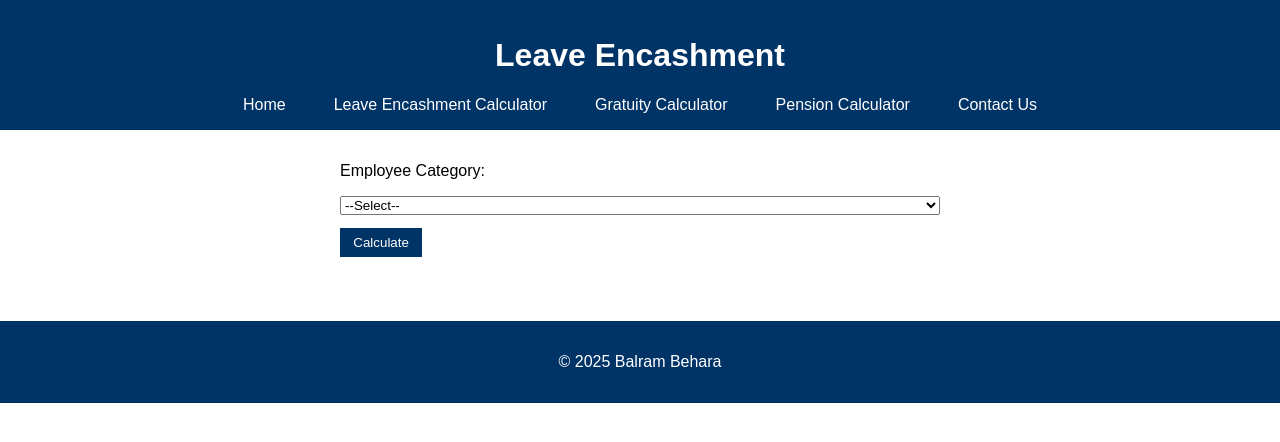
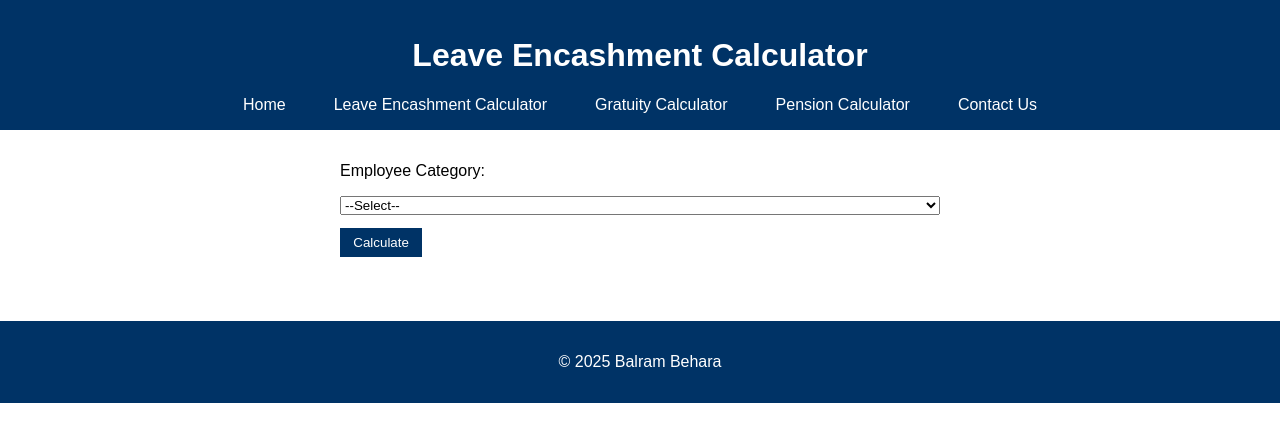
Before and after one commit to seclbalram/hr-financial-tools, a plain HTML site: page leave-encashment.html in a window 1280 px wide. Drawn offline with Linux system fonts and the light colour scheme.

Commit message:
Update leave-encashment.html
h1 header name change

```diff
--- a/leave-encashment.html
+++ b/leave-encashment.html
@@ -8,7 +8,7 @@
 </head>
 <body>
     <header>
-        <h1>Leave Encashment</h1>
+        <h1>Leave Encashment Calculator</h1>
         <div class="hamburger" onclick="toggleMenu()">☰</div>
         <nav id="navMenu">
           <a href="index.html">Home</a>
```
